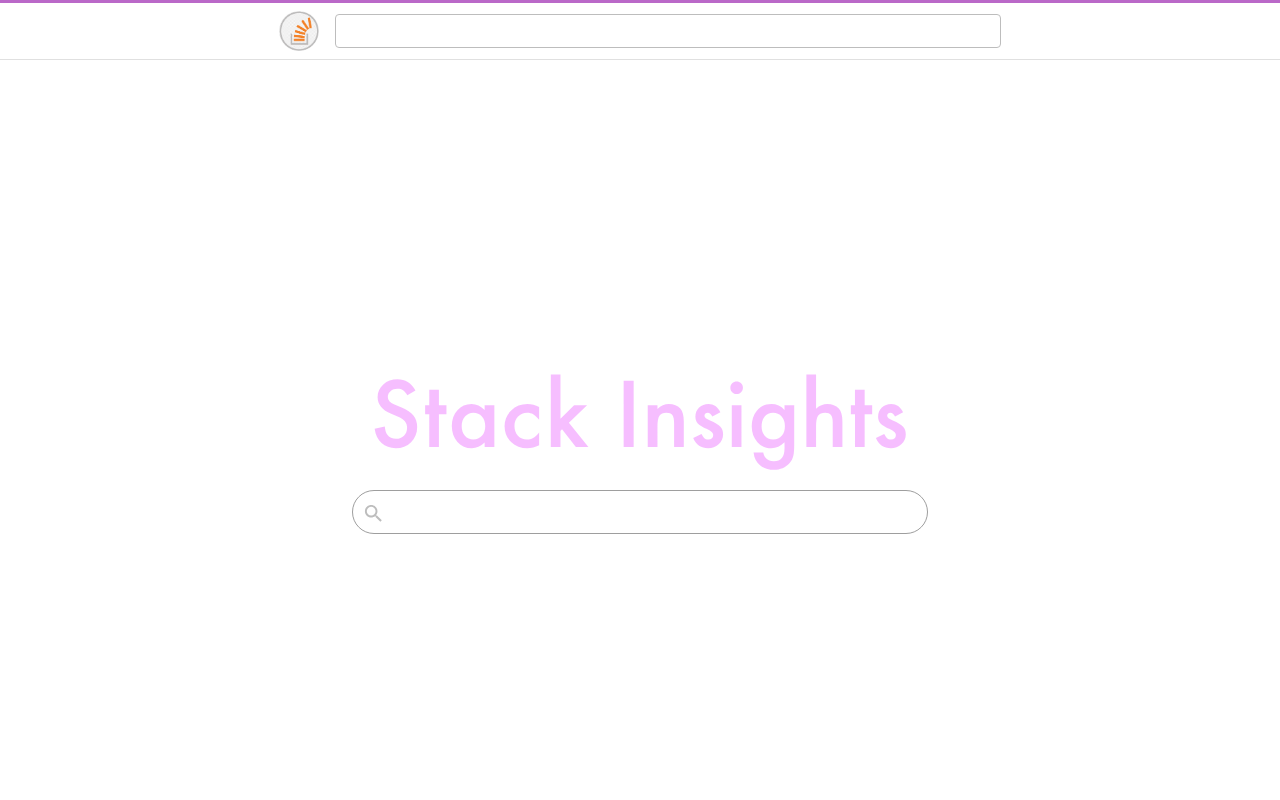
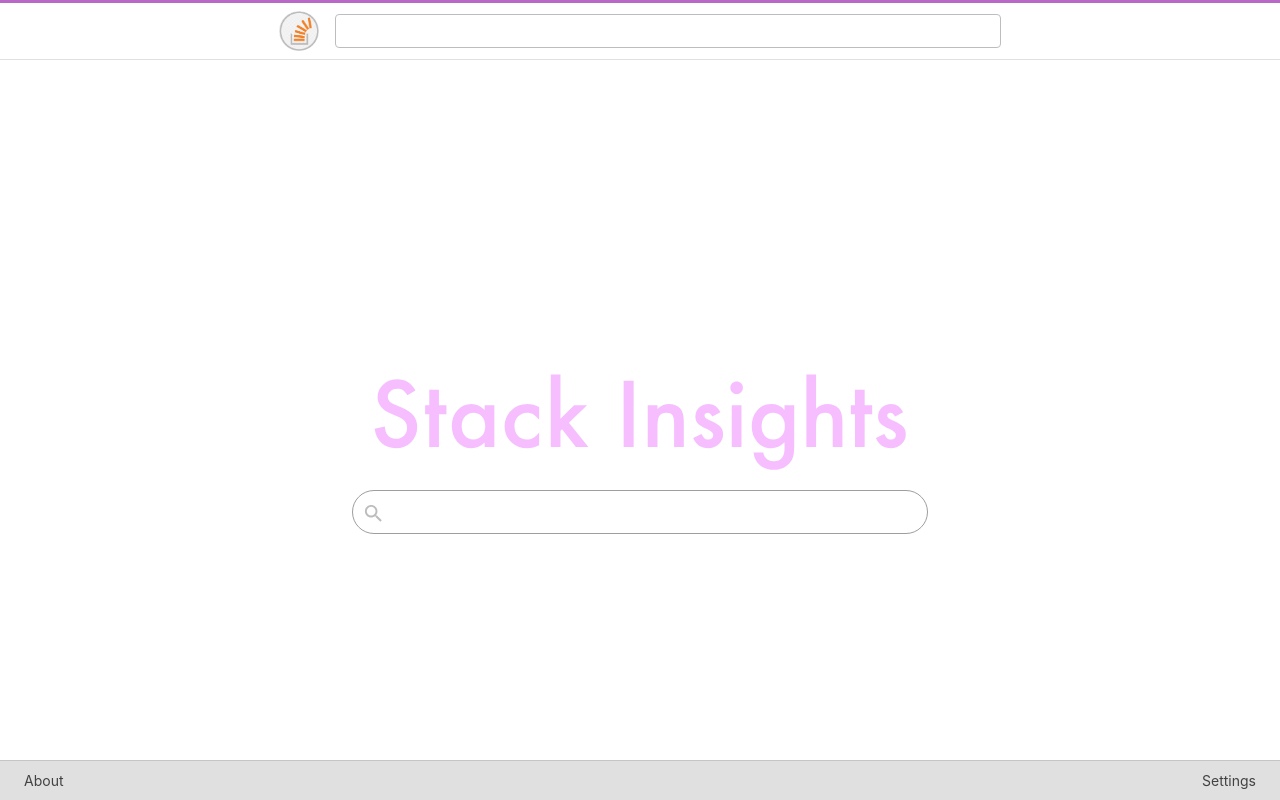
Before and after one commit to minhieuchu/stack-insights-frontend, a React (Vite) app: page / in a window 1280 px wide. Built offline with nearby package versions, Linux system fonts and the light colour scheme; the HTML template or start-up script is replaced by a standard one.

Commit message:
Add Footer

```diff
--- a/src/App.tsx
+++ b/src/App.tsx
@@ -1,3 +1,4 @@
+import { Footer } from "@/components/Footer";
 import { SearchBox } from "@/components/SearchBox";
 import { TopBar } from "@/components/TopBar";
 import ThemeProvider from "@/providers/ThemeProvider";
@@ -7,6 +8,7 @@ function App() {
     <ThemeProvider>
       <TopBar />
       <SearchBox />
+      <Footer />
     </ThemeProvider>
   );
 }
--- /dev/null
+++ b/src/components/Footer/index.styles.ts
@@ -0,0 +1,24 @@
+import { styled } from "@mui/material/styles";
+
+export const FooterContainer = styled("div")(({ theme }) => ({
+  position: "fixed",
+  left: 0,
+  bottom: 0,
+  width: "100vw",
+  height: "2.5rem",
+  display: "flex",
+  alignItems: "center",
+  justifyContent: "space-between",
+  fontSize: "0.875rem",
+  padding: "0 1.5rem",
+  color: theme.palette.text.primary,
+  backgroundColor: theme.palette.background.paper,
+  boxSizing: "border-box",
+  borderTop: `1px solid ${theme.palette.divider}`,
+
+  "& > div": {
+    "&:hover": {
+      cursor: "pointer",
+    },
+  },
+}));
--- /dev/null
+++ b/src/components/Footer/index.tsx
@@ -0,0 +1,10 @@
+import { FooterContainer } from "@/components/Footer/index.styles";
+
+export function Footer() {
+  return (
+    <FooterContainer>
+      <div>{"About"}</div>
+      <div>{"Settings"}</div>
+    </FooterContainer>
+  );
+}
--- a/src/index.css
+++ b/src/index.css
@@ -14,6 +14,13 @@
   text-rendering: optimizeLegibility;
   -webkit-font-smoothing: antialiased;
   -moz-osx-font-smoothing: grayscale;
+}
+
+@media (prefers-color-scheme: dark) {
+  #root {
+    background: #2b2b2bf7;
+    color: whitesmoke;
+  }
 }
 
 a {
--- a/src/providers/ThemeProvider/themeFactory.ts
+++ b/src/providers/ThemeProvider/themeFactory.ts
@@ -4,6 +4,7 @@ import { createTheme, PaletteOptions } from "@mui/material";
 const lightModePalette: PaletteOptions = {
   background: {
     default: "#fafafa",
+    paper: "#e0e0e0",
   },
   text: {
     primary: "#424242",
@@ -13,6 +14,7 @@ const lightModePalette: PaletteOptions = {
 const darkModePalette: PaletteOptions = {
   background: {
     default: "#212121",
+    paper: "#212121",
   },
   text: {
     primary: "#eeeeee",
```
